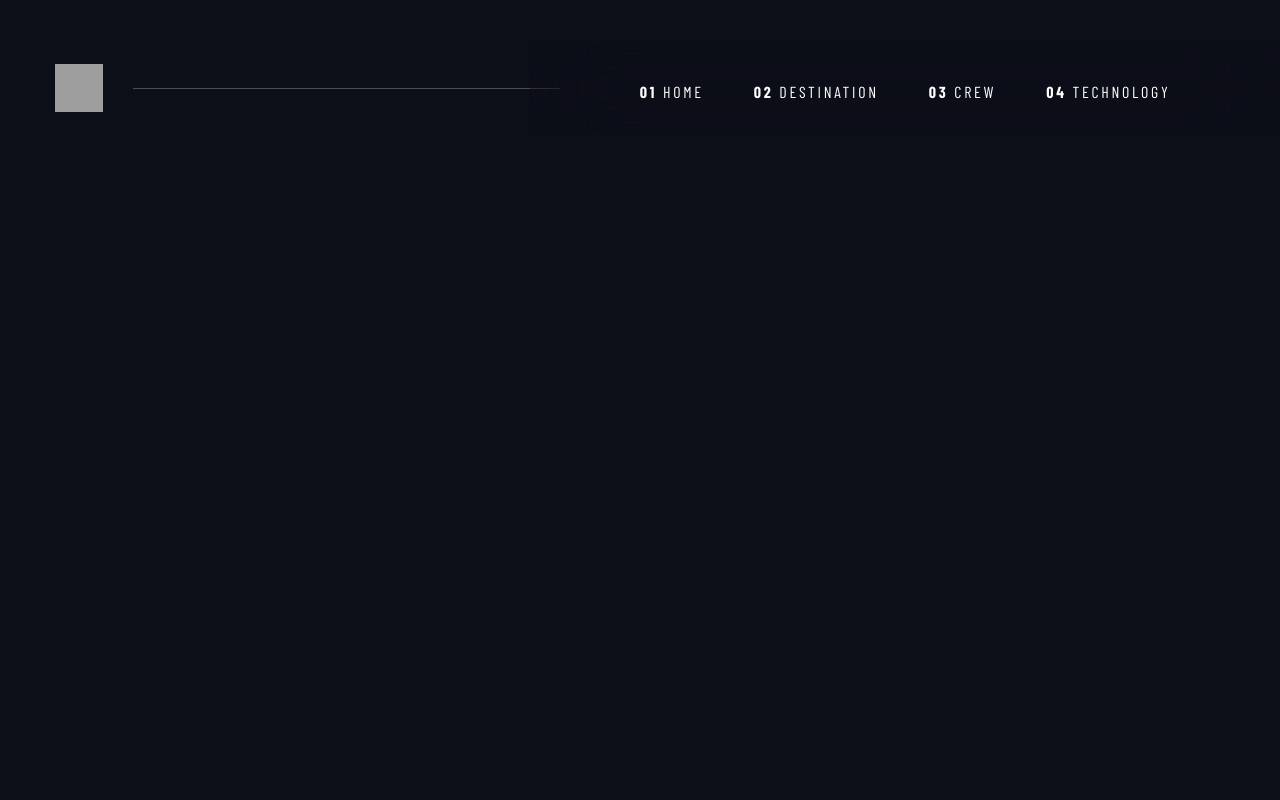
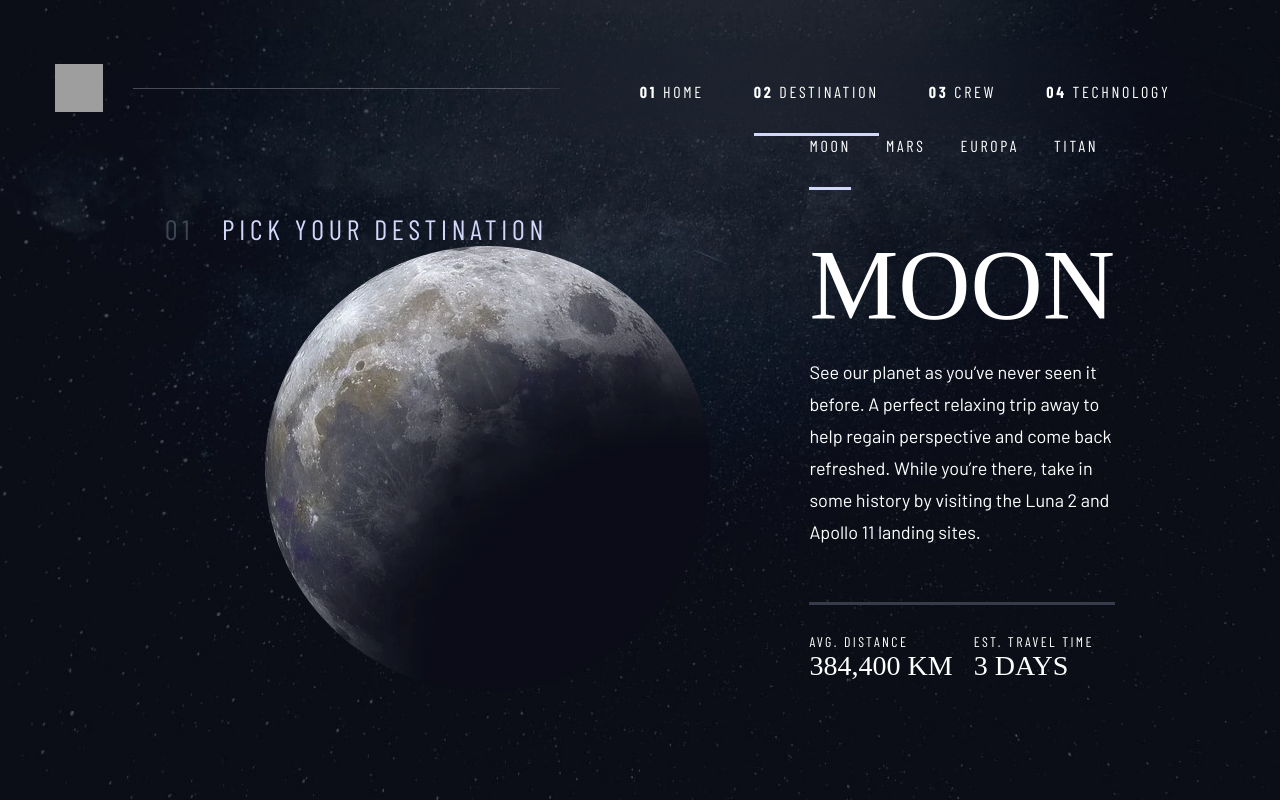
Before and after one commit to DanyloSus/space-tourism-website, a React (Vite) app: page /destination/1 in a window 1280 px wide. Built offline with nearby package versions, Linux system fonts and the light colour scheme; grey boxes are pictures that could not be loaded; a web font is replaced by a local one.

Commit message:
Add destination

```diff
--- a/package.json
+++ b/package.json
@@ -12,6 +12,7 @@
   "dependencies": {
     "react": "^18.2.0",
     "react-dom": "^18.2.0",
+    "react-router": "^6.18.0",
     "react-router-dom": "^6.18.0"
   },
   "devDependencies": {
--- a/src/App.jsx
+++ b/src/App.jsx
@@ -3,6 +3,7 @@ import { Route, Routes, BrowserRouter as Router } from "react-router-dom";
 
 import Home from "./Pages/Home";
 import Header from "./Elements/Header";
+import Destination from "./Pages/Destination";
 
 class App extends Component {
   render() {
@@ -11,9 +12,9 @@ class App extends Component {
         <Header />
         <Routes>
           <Route path="/" element={<Home />} />
-          <Route path="/312" element={<Home />} />
-          <Route path="/231" element={<Home />} />
-          <Route path="/123" element={<Home />} />
+          <Route path="/destination/:id" element={<Destination />} />
+          <Route path="/crew/:id" element={<Home />} />
+          <Route path="/technology/:id" element={<Home />} />
         </Routes>
       </Router>
     );
--- /dev/null
+++ b/src/Elements/Destination/Content.jsx
@@ -0,0 +1,57 @@
+import React, { Component } from "react";
+import data from "../../data.json";
+import { useParams } from "react-router-dom";
+import NavElement from "../NavElement";
+
+function withParams(Component) {
+  return (props) => <Component {...props} params={useParams()} />;
+}
+
+class Content extends Component {
+  render() {
+    const { id } = this.props.params;
+
+    console.log(id);
+
+    return (
+      <div className="px-[165px] pb-[118px] flex items-end justify-between h-content pt-[76px]">
+        <div className="w-full h-full flex flex-col justify-between">
+          <h5>
+            <span className="opacity-[0.25] mr-[28px]">0{id}</span>Pick your
+            destination
+          </h5>
+          <img
+            src={data.destinations[id - 1].images.webp}
+            alt={`image of ${data.destinations[id - 1].name}`}
+            className=" mt-auto mx-auto block"
+          />
+        </div>
+        <div className="w-[445px]">
+          <nav className="flex gap-[35px]">
+            <NavElement to="/destination/1" text="Moon" />
+            <NavElement to="/destination/2" text="MARS" />
+            <NavElement to="/destination/3" text="EUROPA" />
+            <NavElement to="/destination/4" text="TITAN" />
+          </nav>
+          <h2 className="mb-[14px] mt-[37px]">
+            {data.destinations[id - 1].name}
+          </h2>
+          <p>{data.destinations[id - 1].description}</p>
+          <div className="w-full mt-[54px] mb-[28px] bg-[hsla(231,_15%,_26%,_1)] h-[3px]" />
+          <div className="flex">
+            <div className="mr-auto">
+              <p className="sub2">AVG. DISTANCE</p>
+              <p className="sub1">{data.destinations[id - 1].distance}</p>
+            </div>
+            <div className="mr-auto">
+              <p className="sub2">Est. travel time</p>
+              <p className="sub1">{data.destinations[id - 1].travel}</p>
+            </div>
+          </div>
+        </div>
+      </div>
+    );
+  }
+}
+
+export default withParams(Content);
--- a/src/Elements/Header.jsx
+++ b/src/Elements/Header.jsx
@@ -11,9 +11,9 @@ class Header extends Component {
         <nav className=" w-[830px] h-24 backdrop-blur-[40.774227142333984px]">
           <ol className="flex items-center justify-center gap-[50px] w-full h-full">
             <NavElement to="/" text="Home" />
-            <NavElement to="/312" text="DESTINATION" />
-            <NavElement to="/231" text="CREW" />
-            <NavElement to="/123" text="TECHNOLOGY" />
+            <NavElement to="/destination/1" text="DESTINATION" />
+            <NavElement to="/crew/1" text="CREW" />
+            <NavElement to="/technology/1" text="TECHNOLOGY" />
           </ol>
         </nav>
       </header>
--- /dev/null
+++ b/src/Pages/Destination.jsx
@@ -0,0 +1,19 @@
+import React, { Component } from "react";
+import BG from "../Elements/BG";
+import Content from "../Elements/Destination/Content";
+
+class Destination extends Component {
+  render() {
+    return (
+      <React.Fragment>
+        <BG
+          src="../destination/background-destination-desktop.jpg"
+          alt="background destination"
+        />
+        <Content />
+      </React.Fragment>
+    );
+  }
+}
+
+export default Destination;
--- /dev/null
+++ b/src/data.json
@@ -0,0 +1,108 @@
+{
+  "destinations": [
+    {
+      "name": "Moon",
+      "images": {
+        "png": "./image-moon.png",
+        "webp": "./image-moon.webp"
+      },
+      "description": "See our planet as you’ve never seen it before. A perfect relaxing trip away to help regain perspective and come back refreshed. While you’re there, take in some history by visiting the Luna 2 and Apollo 11 landing sites.",
+      "distance": "384,400 km",
+      "travel": "3 days"
+    },
+    {
+      "name": "Mars",
+      "images": {
+        "png": "./image-mars.png",
+        "webp": "./image-mars.webp"
+      },
+      "description": "Don’t forget to pack your hiking boots. You’ll need them to tackle Olympus Mons, the tallest planetary mountain in our solar system. It’s two and a half times the size of Everest!",
+      "distance": "225 mil. km",
+      "travel": "9 months"
+    },
+    {
+      "name": "Europa",
+      "images": {
+        "png": "./image-europa.png",
+        "webp": "./image-europa.webp"
+      },
+      "description": "The smallest of the four Galilean moons orbiting Jupiter, Europa is a winter lover’s dream. With an icy surface, it’s perfect for a bit of ice skating, curling, hockey, or simple relaxation in your snug wintery cabin.",
+      "distance": "628 mil. km",
+      "travel": "3 years"
+    },
+    {
+      "name": "Titan",
+      "images": {
+        "png": "./image-titan.png",
+        "webp": "./image-titan.webp"
+      },
+      "description": "The only moon known to have a dense atmosphere other than Earth, Titan is a home away from home (just a few hundred degrees colder!). As a bonus, you get striking views of the Rings of Saturn.",
+      "distance": "1.6 bil. km",
+      "travel": "7 years"
+    }
+  ],
+  "crew": [
+    {
+      "name": "Douglas Hurley",
+      "images": {
+        "png": "./crew/image-douglas-hurley.png",
+        "webp": "./crew/image-douglas-hurley.webp"
+      },
+      "role": "Commander",
+      "bio": "Douglas Gerald Hurley is an American engineer, former Marine Corps pilot and former NASA astronaut. He launched into space for the third time as commander of Crew Dragon Demo-2."
+    },
+    {
+      "name": "Mark Shuttleworth",
+      "images": {
+        "png": "./crew/image-mark-shuttleworth.png",
+        "webp": "./crew/image-mark-shuttleworth.webp"
+      },
+      "role": "Mission Specialist",
+      "bio": "Mark Richard Shuttleworth is the founder and CEO of Canonical, the company behind the Linux-based Ubuntu operating system. Shuttleworth became the first South African to travel to space as a space tourist."
+    },
+    {
+      "name": "Victor Glover",
+      "images": {
+        "png": "./crew/image-victor-glover.png",
+        "webp": "./crew/image-victor-glover.webp"
+      },
+      "role": "Pilot",
+      "bio": "Pilot on the first operational flight of the SpaceX Crew Dragon to the International Space Station. Glover is a commander in the U.S. Navy where he pilots an F/A-18.He was a crew member of Expedition 64, and served as a station systems flight engineer."
+    },
+    {
+      "name": "Anousheh Ansari",
+      "images": {
+        "png": "./crew/image-anousheh-ansari.png",
+        "webp": "./crew/image-anousheh-ansari.webp"
+      },
+      "role": "Flight Engineer",
+      "bio": "Anousheh Ansari is an Iranian American engineer and co-founder of Prodea Systems. Ansari was the fourth self-funded space tourist, the first self-funded woman to fly to the ISS, and the first Iranian in space."
+    }
+  ],
+  "technology": [
+    {
+      "name": "Launch vehicle",
+      "images": {
+        "portrait": "./technology/image-launch-vehicle-portrait.jpg",
+        "landscape": "./technology/image-launch-vehicle-landscape.jpg"
+      },
+      "description": "A launch vehicle or carrier rocket is a rocket-propelled vehicle used to carry a payload from Earth's surface to space, usually to Earth orbit or beyond. Our WEB-X carrier rocket is the most powerful in operation. Standing 150 metres tall, it's quite an awe-inspiring sight on the launch pad!"
+    },
+    {
+      "name": "Spaceport",
+      "images": {
+        "portrait": "./technology/image-spaceport-portrait.jpg",
+        "landscape": "./technology/image-spaceport-landscape.jpg"
+      },
+      "description": "A spaceport or cosmodrome is a site for launching (or receiving) spacecraft, by analogy to the seaport for ships or airport for aircraft. Based in the famous Cape Canaveral, our spaceport is ideally situated to take advantage of the Earth’s rotation for launch."
+    },
+    {
+      "name": "Space capsule",
+      "images": {
+        "portrait": "./technology/image-space-capsule-portrait.jpg",
+        "landscape": "./technology/image-space-capsule-landscape.jpg"
+      },
+      "description": "A space capsule is an often-crewed spacecraft that uses a blunt-body reentry capsule to reenter the Earth's atmosphere without wings. Our capsule is where you'll spend your time during the flight. It includes a space gym, cinema, and plenty of other activities to keep you entertained."
+    }
+  ]
+}
```
Also changed, not shown: 1 other file (tests, documents, lock files or other folders).
